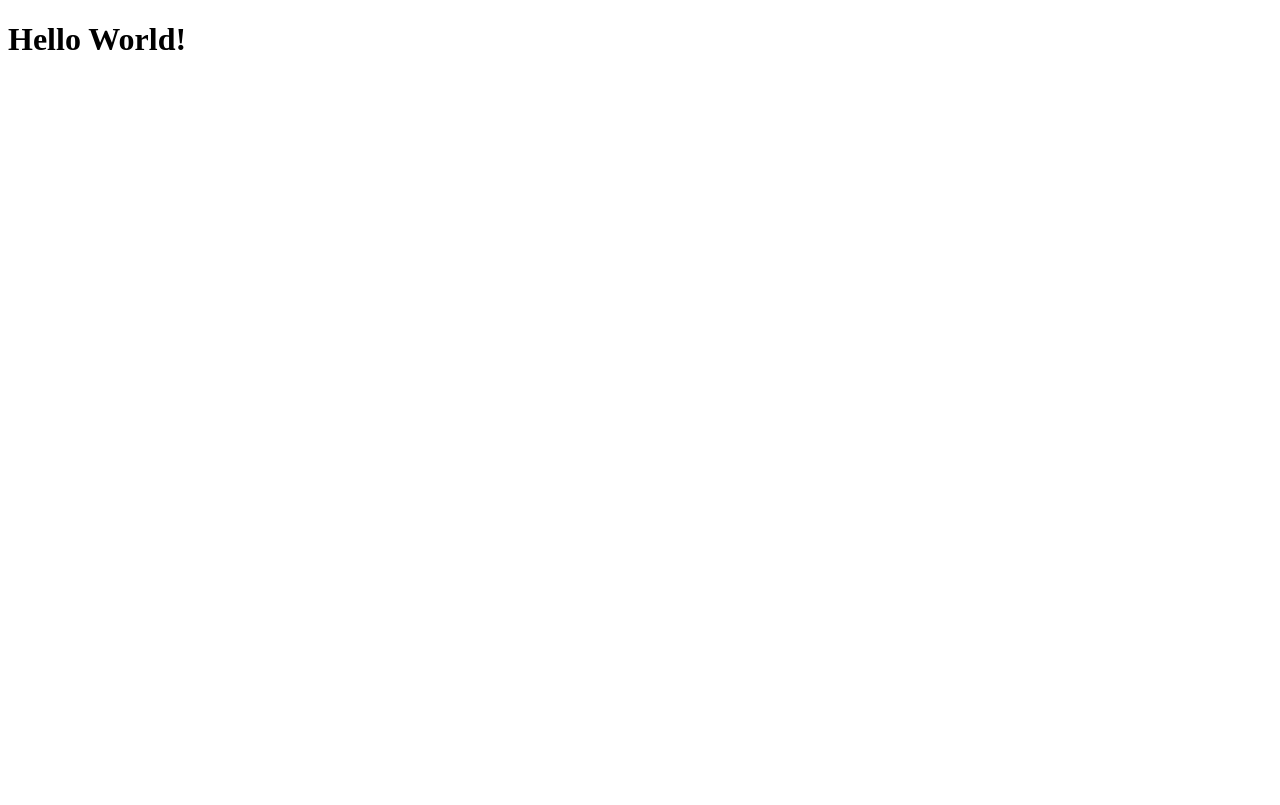
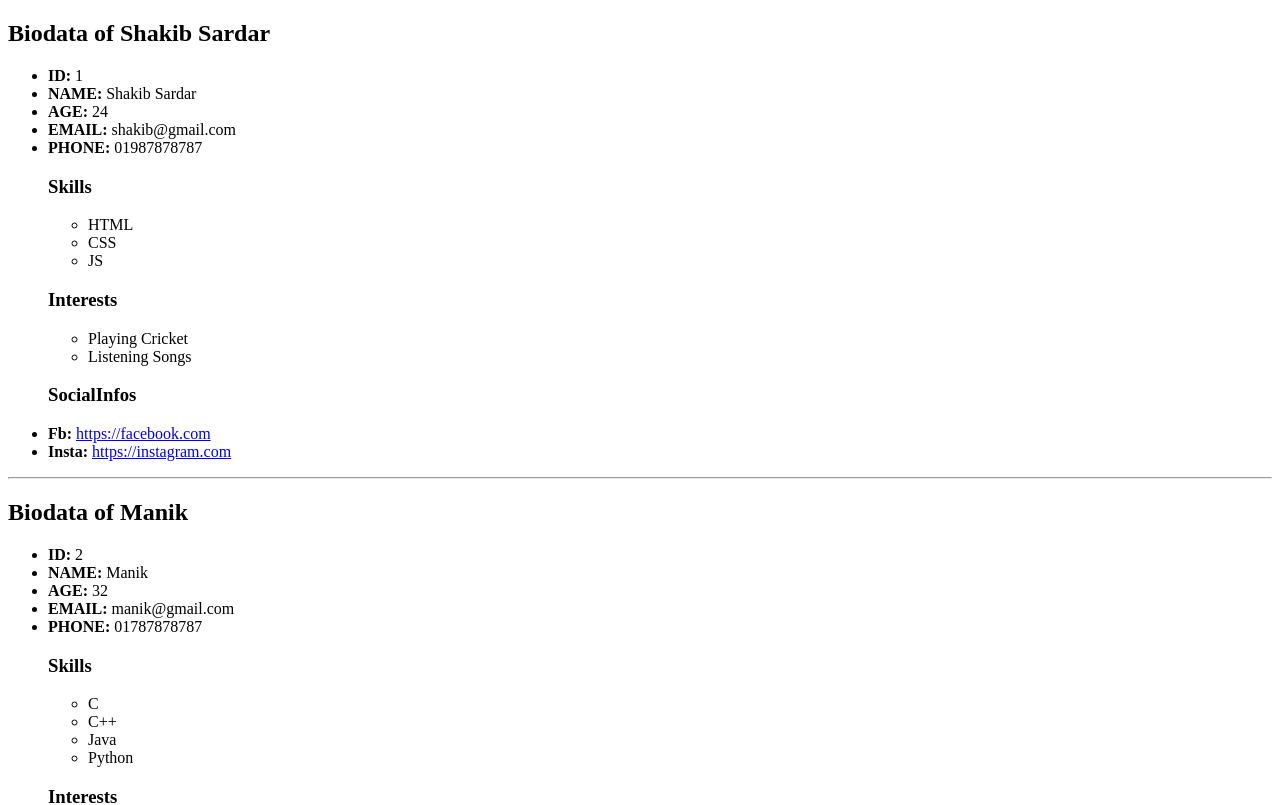
Before and after one commit to mdsakibhossen/react-js-class-practice, a React (Vite) app: page / in a window 1280 px wide. Shown: the top 805 px of the page. Built offline with nearby package versions, Linux system fonts and the light colour scheme.

Commit message:
class-2-practice-biodata-component

```diff
--- a/src/App.jsx
+++ b/src/App.jsx
@@ -1,13 +1,18 @@
-import { useState } from 'react'
-import reactLogo from './assets/react.svg'
-import viteLogo from '/vite.svg'
-import './App.css'
+import Biodata from "./components/Biodata"
+import {persons} from "./data/data"
+// import './App.css'
 
 function App() {
 
   return (
-    <h1>Hello World!</h1>
-  )
+    <div className="App">
+      {persons.map((person) => (
+        <>
+          <Biodata key={person.id} person={person} /><hr />
+        </>
+      ))}
+    </div>
+  );
 }
 
 export default App
--- /dev/null
+++ b/src/components/Biodata.jsx
@@ -0,0 +1,45 @@
+import React from "react";
+import SkillsAndInterests from "./SkillsAndInterests";
+import SocialInfos from "./SocialInfos";
+
+const Biodata = ({ person }) => {
+  const { id, name, age, email, phone, skills, interests, socialLinks } =
+    person;
+
+  return (
+    <div className="BioData">
+      <h2>Biodata of {name}</h2>
+      <ul>
+        {Object.keys(person).map((key) => {
+          if (key === "skills") {
+            return (
+              <SkillsAndInterests
+                key={key}
+                skillsOrInterests={person[key]}
+                title="Skills"
+              />
+            );
+          } else if (key === "interests") {
+            return (
+              <SkillsAndInterests
+                key={key}
+                skillsOrInterests={person[key]}
+                title="Interests"
+              />
+            );
+          } else if (key === "socialLinks") {
+            return <SocialInfos key={key} socialLinks={person[key]} />;
+          } else {
+            return (
+              <li key={key}>
+                <strong>{key.toUpperCase()}: </strong> {person[key]}{" "}
+              </li>
+            );
+          }
+        })}
+      </ul>
+    </div>
+  );
+};
+
+export default Biodata;
--- /dev/null
+++ b/src/components/SkillsAndInterests.jsx
@@ -0,0 +1,17 @@
+import React from 'react'
+
+const SkillsAndInterests = ({ skillsOrInterests,title }) => {
+
+  return (
+    <div className="SkillsAndInterests">
+      <h3>{title}</h3>
+      <ul>
+        {skillsOrInterests.map(item=>(
+            <li key={item}>{item}</li>
+        ))}
+      </ul>
+    </div>
+  );
+};
+
+export default SkillsAndInterests
--- /dev/null
+++ b/src/components/SocialInfos.jsx
@@ -0,0 +1,17 @@
+import React from 'react'
+
+const SocialInfos = ({socialLinks}) => {
+  return (
+    <div className="socialLinks">
+      <h3>SocialInfos</h3>
+      {socialLinks.map((item) => (
+        <li key={item.media}>
+          <strong>{item.media}: </strong>
+          <a href={item.link}>{item.link}</a>
+        </li>
+      ))}
+    </div>
+  );
+}
+
+export default SocialInfos
--- /dev/null
+++ b/src/data/data.js
@@ -0,0 +1,41 @@
+export const persons = [
+    {
+        id: 1,
+        name: "Shakib Sardar",
+        age: 24,
+        email: "shakib@gmail.com",
+        phone: "01987878787",
+        skills: ["HTML", "CSS", "JS"],
+        interests: ["Playing Cricket", "Listening Songs"],
+        socialLinks: [
+            { media: "Fb", link: "https://facebook.com" },
+            { media: "Insta", link: "https://instagram.com" }
+        ]
+    },
+    {
+        id: 2,
+        name: "Manik",
+        age: 32,
+        email: "manik@gmail.com",
+        phone: "01787878787",
+        skills: ["C", "C++", "Java", "Python"],
+        interests: ["Sleeping", "Programming"],
+        socialLinks: [
+            { media: "Fb", link: "https://facebook.com" },
+            { media: "Insta", link: "https://instagram.com" }
+        ]
+    },
+    {
+        id: 3,
+        name: "Rahim Mia",
+        age: 26,
+        email: "rahim@gmail.com",
+        phone: "01687878787",
+        skills: ["HTML", "CSS", "JS", "React JS", "Python", "Django"],
+        interests: ["Playing FootBall", "Listening Songs", "Eating", "Sleeping"],
+        socialLinks: [
+            { media: "Fb", link: "https://facebook.com" },
+            { media: "Insta", link: "https://instagram.com" }
+        ]
+    }
+]
```
